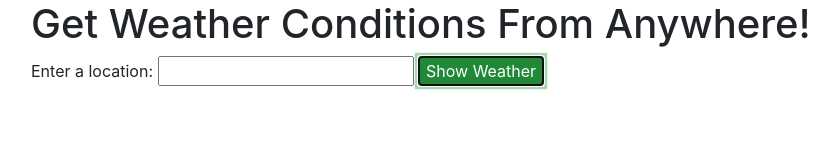
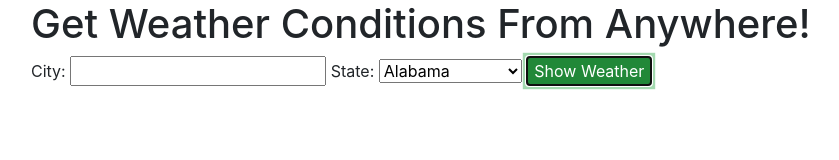
Before and after one commit to Cruduper/weather, a website built with webpack: page src/index.html in a window 1280 px wide. Both pictures are taken after a click on the button "Show Weather". Shown: the whole page, without its empty margins (54-893 px from the left). Built offline with nearby package versions, Linux system fonts and the light colour scheme; no server answers.

Commit message:
add state option for getting the weather
Co-Authored By: Eric Crudup <briefcasemanx@gmail.com>

```diff
--- a/src/index.html
+++ b/src/index.html
@@ -5,8 +5,61 @@
   <body>
     <div class="container">
       <h1>Get Weather Conditions From Anywhere!</h1>
-      <label for="location">Enter a location:</label>
-      <input id="location" type="text" />
+      <label for="city">City:</label>
+      <input id="city" type="text" />
+      <label for="state">State:</label>
+      <select name="state" id="state">
+        <option value="alabama">Alabama</option>
+        <option value="alaska">Alaska</option>
+        <option value="arizona">Arizona</option>
+        <option value="arkansas">Arkansas</option>
+        <option value="california">California</option>
+        <option value="colorado">Colorado</option>
+        <option value="connecticut">Connecticut</option>
+        <option value="delaware">Delaware</option>
+        <option value="florida">Florida</option>
+        <option value="georgia">Georgia</option>
+        <option value="hawaii">Hawaii</option>
+        <option value="idaho">Idaho</option>
+        <option value="illinois">Illinois</option>
+        <option value="indiana">Indiana</option>
+        <option value="iowa">Iowa</option>
+        <option value="kansas">Kansas</option>
+        <option value="kentucky">Kentucky</option>
+        <option value="louisiana">Louisiana</option>
+        <option value="maine">Maine</option>
+        <option value="maryland">Maryland</option>
+        <option value="massachusetts">Massachusetts</option>
+        <option value="michigan">Michigan</option>
+        <option value="minnesota">Minnesota</option>
+        <option value="mississippi">Mississippi</option>
+        <option value="missouri">Missouri</option>
+        <option value="montana">Montana</option>
+        <option value="nebraska">Nebraska</option>
+        <option value="nevada">Nevada</option>
+        <option value="new hampshire">New Hampshire</option>
+        <option value="new jersey">New Jersey</option>
+        <option value="new mexico">New Mexico</option>
+        <option value="new york">New York</option>
+        <option value="north carolina">North Carolina</option>
+        <option value="north dakota">North Dakota</option>
+        <option value="ohio">Ohio</option>
+        <option value="oklahoma">Oklahoma</option>
+        <option value="oregon">Oregon</option>
+        <option value="pennsylvania">Pennsylvania</option>
+        <option value="rhode island">Rhode Island</option>
+        <option value="south carolina">South Carolina</option>
+        <option value="south dakota">South Dakota</option>
+        <option value="tennessee">Tennessee</option>
+        <option value="texas">Texas</option>
+        <option value="utah">Utah</option>
+        <option value="vermont">Vermont</option>
+        <option value="virginia">Virginia</option>
+        <option value="washington">Washington</option>
+        <option value="west virginia">West Virginia</option>
+        <option value="wisconsin">Wisconsin</option>
+        <option value="wyoming">Wyoming</option>
+      </select>
       <button class="btn-success" id="weatherLocation">Show Weather</button>
       <div class="showErrors"></div>
       <div class="showHumidity"></div>
@@ -14,6 +67,8 @@
       <div class="showWeatherBox">
         <ul class="showWeather"></ul>
       </div>
+      <div class="sunrise"></div>
+      <div class="sunset"></div>
     </div>
   </body>
 </html>
--- a/src/index.js
+++ b/src/index.js
@@ -5,11 +5,22 @@ import "./css/styles.css";
 
 $(document).ready(function () {
   $("#weatherLocation").click(function () {
-    const city = $("#location").val();
-    $("#location").val("");
+    const city = capitalize($("#city").val());
+    const state = capitalize($("option:selected").val());
+
+    let location = "";
+    if (city !== "") {
+      location = city;
+      if (state !== "") {
+        location += "," + state;
+      }
+    } else {
+      location = state;
+    }
+    $("#city").val("");
 
     let request = new XMLHttpRequest();
-    const url = `http://api.openweathermap.org/data/2.5/weather?q=${city}&appid=${process.env.API_KEY}`;
+    const url = `http://api.openweathermap.org/data/2.5/weather?q=${location}&appid=${process.env.API_KEY}`;
 
     request.onreadystatechange = function () {
       if (this.readyState === 4 && this.status === 200) {
@@ -21,17 +32,43 @@ $(document).ready(function () {
     request.open("GET", url, true);
     request.send();
 
+    function capitalize(string) {
+      let array = string.split(" ");
+
+      for (let i = 0; i < array.length; i++) {
+        array[i] = array[i].substr(0, 1).toUpperCase() + array[i].substr(1);
+      }
+      return array.join(" ");
+    }
+
+    function getTime(date) {
+      let hours = date.getHours();
+      const minutes = "0" + date.getMinutes();
+      const ampm = hours > 12 ? "pm" : "am";
+      hours = hours % 12;
+      hours = hours ? hours : 12;
+      return hours + ":" + minutes.substr(-2) + " " + ampm;
+    }
+
     function getElements(response) {
       const kelvinT = response.main.temp;
       const fahrT = Math.round((((kelvinT - 273.15) * 9) / 5 + 32) * 100) / 100;
-      $(".showHumidity").text(`The humidity in ${city} is ${response.main.humidity}%`);
-      $(".showTemp").text(`The temperature in Kelvins is ${fahrT} degrees.`);
-
+      $(".showHumidity").text(`The humidity in ${location} is ${response.main.humidity}%`);
+      $(".showTemp").text(`The temperature in Fahrenheit is ${fahrT} degrees.`);
+      $("ul.showWeather").empty();
       response.weather.forEach((elem) => {
         const iconCode = elem.icon;
         const iconUrl = "https://openweathermap.org/img/wn/" + iconCode + ".png";
         $("ul.showWeather").append(`<li><img src=${iconUrl}> ${elem.main} : ${elem.description} </li>`);
       });
+
+      const sunRiseUnix = response.sys.sunrise;
+      const sunSetUnix = response.sys.sunset;
+      const sunRiseDate = new Date(sunRiseUnix * 1000);
+      const sunSetDate = new Date(sunSetUnix * 1000);
+
+      $(".sunrise").html("Sunrise time: " + getTime(sunRiseDate));
+      $(".sunset").html("Sunset time: " + getTime(sunSetDate));
     }
   });
 });
```
